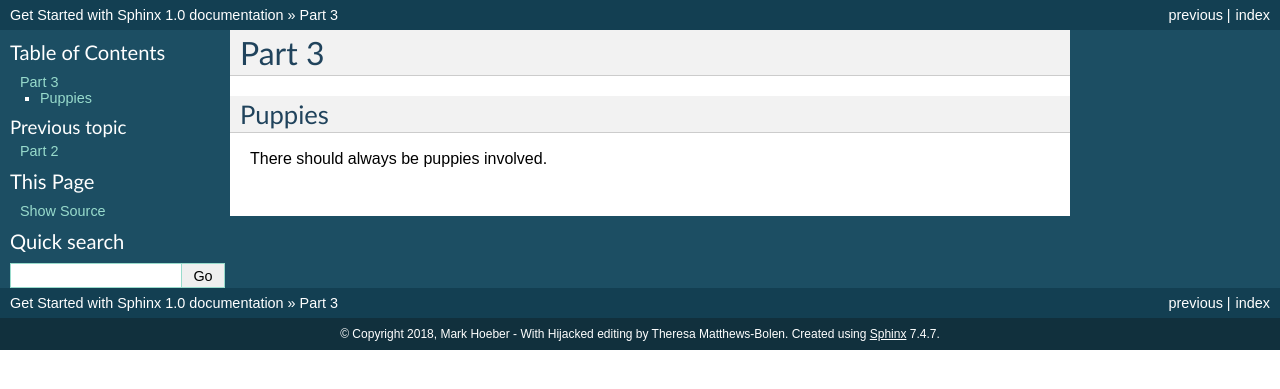
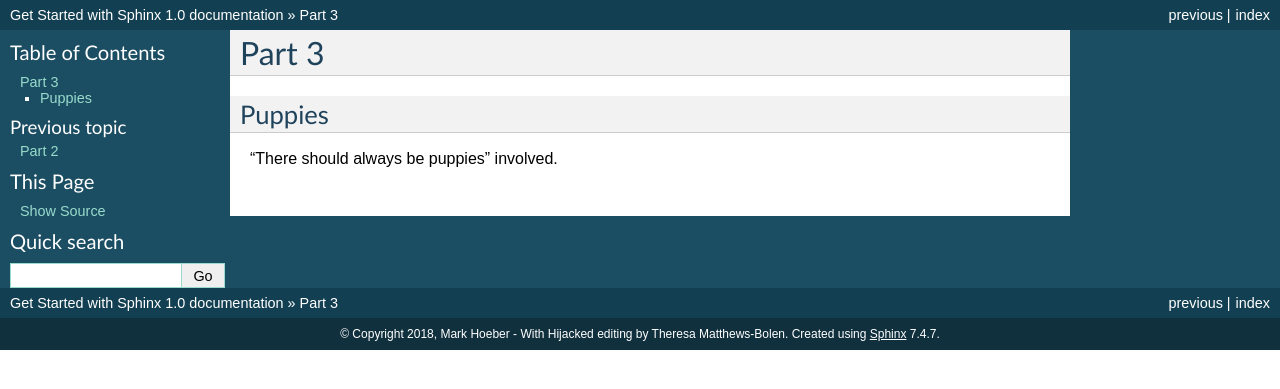
Before and after one commit to MarkHoeber/get_started_sphinx, a Sphinx documentation site: the page built from source/part-3.rst, in a window 1280 px wide. Shown: the top 389 px of the page. Built offline with Sphinx 7.4.7, drawn with Linux system fonts in a browser that asks for light colours; some of the changed lines change nothing that is shown.

Commit message:
update to add

```diff
--- a/source/part-3.rst
+++ b/source/part-3.rst
@@ -5,7 +5,10 @@
 ********
 Puppies
 ********
-There should always be puppies involved.
+.. |TSABP| replace:: There should always be puppies
+
+"|TSABP|" involved.
+
 
 .. image:: latte.jpg
   :width: 500
@@ -20,6 +23,10 @@
 
  * Puppies also eat birds
 
+ ++++++++++++++++++++
+ "And now: |TSABP|"
+ ++++++++++++++++++++
+
 
   .. code-block:: HTML
 
```
